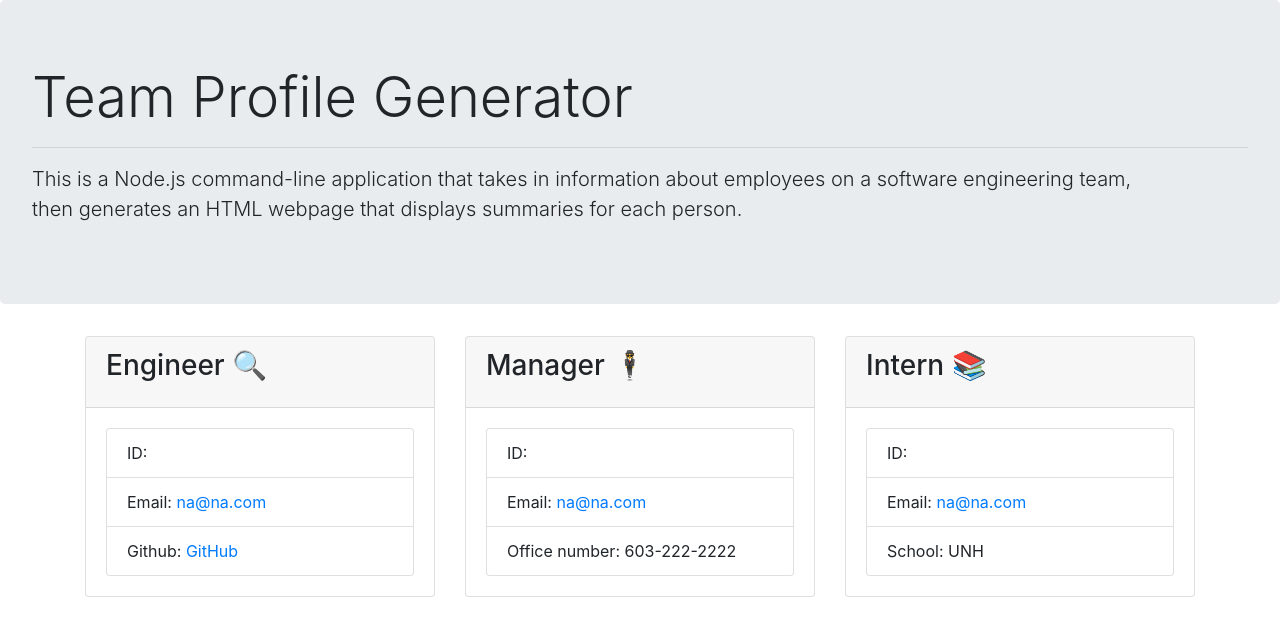
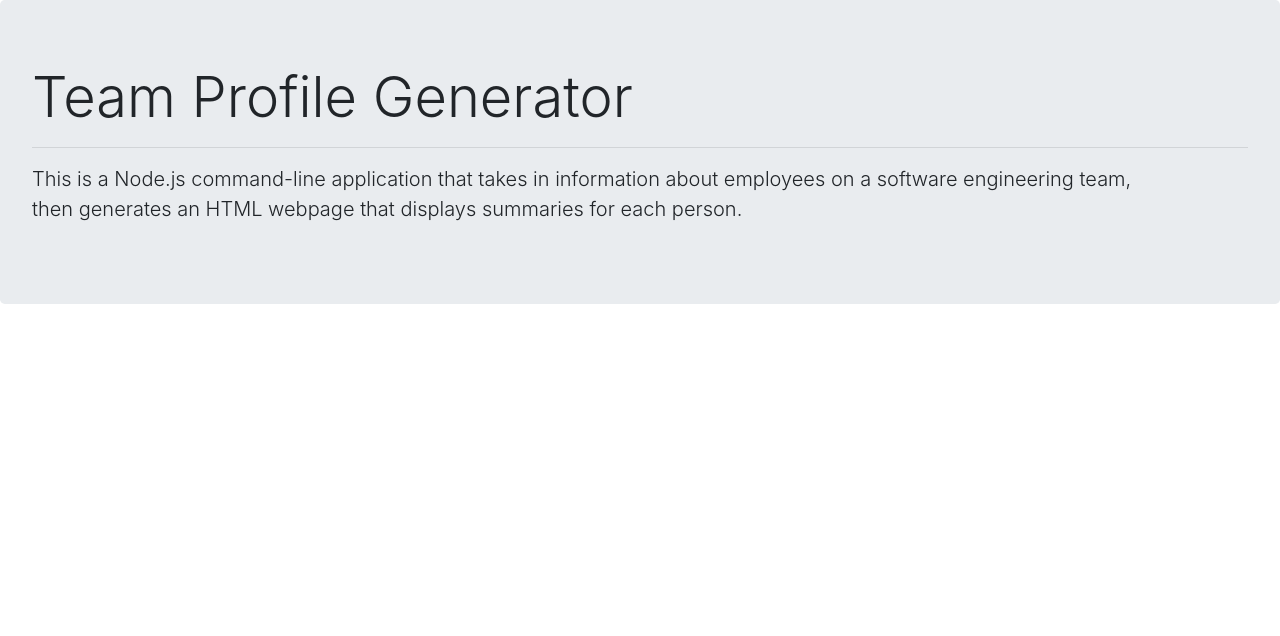
Before and after one commit to Laura-Bullek/Team-Profile-Generator, a plain HTML site: page dist/index.html in a window 1280 px wide. Drawn offline with nearby package versions, Linux system fonts and the light colour scheme.

Commit message:
Deleted root HTML cards after moving them to templates and left room for rendered cards

```diff
--- a/dist/index.html
+++ b/dist/index.html
@@ -21,67 +21,17 @@
     </p>
   </div>
 
+  <!-- Renders all of the cards here  -->
   <div class="container">
     <div class="row">
       <!-- Engineer card-->
       <div class="col-md-4 d-flex justify-content-center">
-        <div class="card" style="width: 25rem;" id="engineer">
-          <!-- Card header-->
-          <div class="card-header">
-            <h3 class="card-title">Engineer 🔍</h3>
-          </div>
-          <!-- Card header-->
-          <div class="card-body">
-            <ul class="list-group">
-              <li class="list-group-item">ID: </li>
-              <li class="list-group-item">Email: <a href="mailto:#">na@na.com</a></li>
-              <li class="list-group-item">Github: <a href="https://github.com/#">GitHub</a></li>
-            </ul>
-          </div>
-        </div>
-      </div>
 
-        <!-- Manager card -->
-        <div class="col-md-4 d-flex justify-content-center">
-          <div class="card" style="width: 25rem;" id="manager">
-            <!-- Card header -->
-            <div class="card-header">
-              <h3 class="card-title"></i>Manager 🕴️</h3>
-            </div>
-            <!-- Card body -->
-            <div class="card-body">
-              <ul class="list-group">
-                <li class="list-group-item">ID: </li>
-                <li class="list-group-item">Email: <a href="mailto:#">na@na.com</a></li>
-                <li class="list-group-item">Office number: 603-222-2222</li>
-              </ul>
-            </div>
-          </div>
-        </div>
+       <!-- ALL OF THE CARDS GO HERE-->
 
-        <!-- Intern card -->
-        <div class="col-md-4 d-flex justify-content-center">
-          <div class="card" style="width: 25rem;" id="intern">
-            <!-- Card header -->
-            <div class="card-header">
-                <h3 class="card-title"></i>Intern 📚</h3>
-            </div>
-            <!-- Card body -->
-            <div class="card-body">
-              <ul class="list-group">
-                <li class="list-group-item">ID: </li>
-                <li class="list-group-item">Email: <a href="mailto:#">na@na.com</a></li>
-                <li class="list-group-item">School: UNH</li>
-              </ul>
-            </div>
-          </div>
-        </div>
       </div>
     </div>
   </div>
-
-
-
 
 <!-- Bootstrap JS and jQuery-->
 <script src="https://code.jquery.com/jquery-3.2.1.slim.min.js" integrity="sha384-KJ3o2DKtIkvYIK3UENzmM7KCkRr/rE9/Qpg6aAZGJwFDMVNA/GpGFF93hXpG5KkN" crossorigin="anonymous"></script>
```
